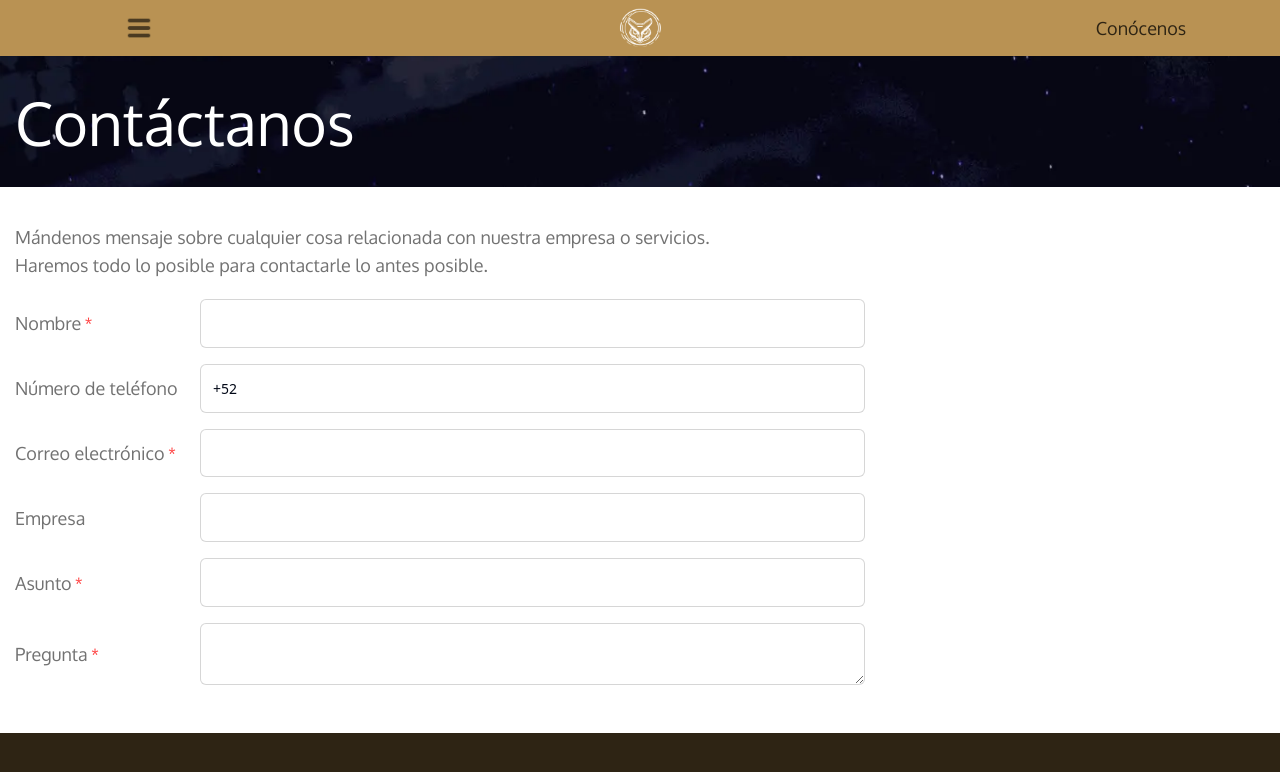
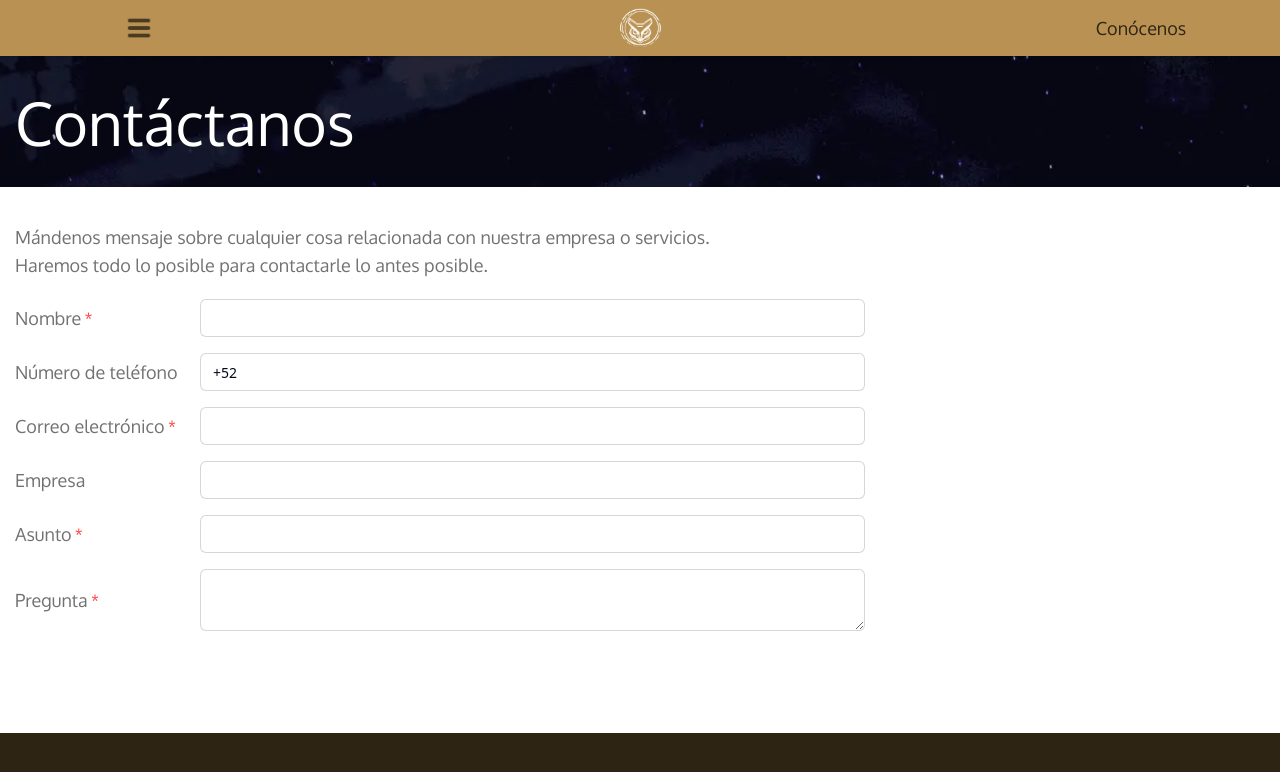
Before and after one commit to saulkurosaki/IZTAC-MUSIC-COMPANY, a Next.js app: page /contact-us in a window 1280 px wide. Shown: the top 772 px of the page. Built offline with nearby package versions, Linux system fonts and the light colour scheme.

Commit message:
feat(ContactForm): implement the button division layout

```diff
--- a/components/contact-us/ContactForm.tsx
+++ b/components/contact-us/ContactForm.tsx
@@ -179,16 +179,16 @@ const ContactForm = () => {
                     )}
                   />
 
-                  {/* <div className="w-full h-[54px] py-2 pl-[185px]">
-                    <Button
+                  <div className="w-full h-[54px] py-2 pl-[185px]">
+                    {/* <Button
                       type="submit"
                       size="lg"
                       disabled={form.formState.isSubmitting}
                       className="w-[77px] h-full bg-[#B99253] text-lg text-[#494848] oxygen hover:bg-[#bf9e69]"
                     >
                       Enviar
-                    </Button>
-                  </div> */}
+                    </Button> */}
+                  </div>
                 </form>
               </Form>
             </div>
```
